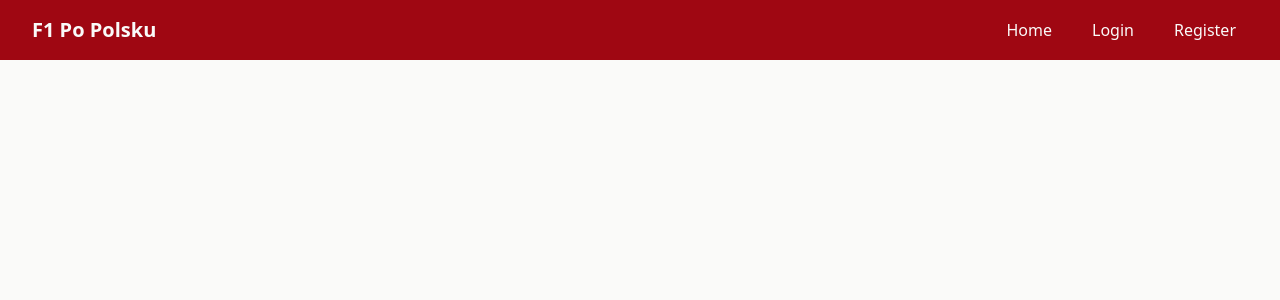
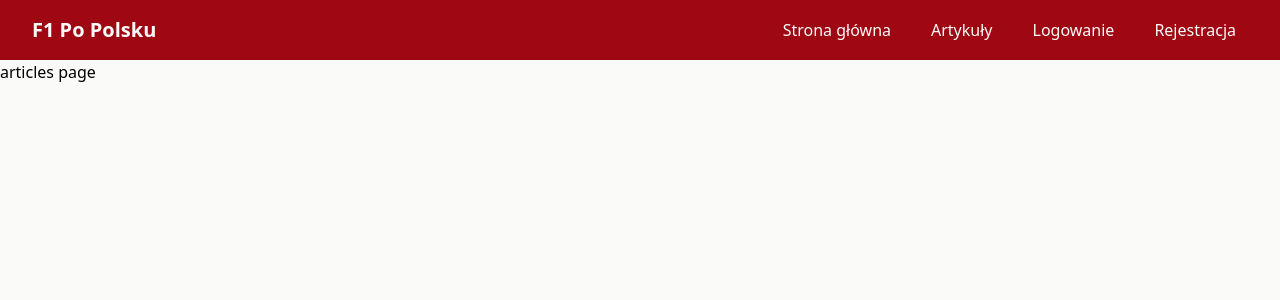
Before and after one commit to JOSK2025/f1pl, a React (Vite) app in the folder frontend/: page /articles in a window 1280 px wide. Shown: the top 300 px of the page. Built offline with nearby package versions, Linux system fonts and the light colour scheme.

Commit message:
add articles page and change navbar button labels

```diff
--- a/frontend/src/App.tsx
+++ b/frontend/src/App.tsx
@@ -3,6 +3,7 @@ import Home from "./pages/Home.tsx";
 import Login from "./pages/Login.tsx";
 import Register from "./pages/Register.tsx";
 import Navbar from "./components/Navbar.tsx";
+import Articles from "./pages/Articles.tsx";
 
 function App() {
     return (
@@ -13,6 +14,7 @@ function App() {
                     <Route path="/" element={<Home />} />
                     <Route path="/login" element={<Login />} />
                     <Route path="/register" element={<Register />} />
+                    <Route path="/articles" element={<Articles />} />
                 </Routes>
             </Router>
         </div>
--- a/frontend/src/components/Navbar.tsx
+++ b/frontend/src/components/Navbar.tsx
@@ -1,6 +1,6 @@
 import { useState } from "react";
 import { Link } from "react-router-dom";
-import { HomeIcon, UserPlusIcon, ArrowLeftOnRectangleIcon, Bars3Icon, XMarkIcon } from "@heroicons/react/24/solid";
+import { HomeIcon, UserPlusIcon, ArrowLeftOnRectangleIcon, Bars3Icon, XMarkIcon, DocumentTextIcon } from "@heroicons/react/24/solid";
 
 const Navbar = () => {
   const [isOpen, setIsOpen] = useState(false);
@@ -10,9 +10,10 @@ const Navbar = () => {
   };
 
   const navLinks = [
-    {to: "/", text: "Home", icon: <HomeIcon className="h-6 w-6" />},
-    {to: "/login", text: "Login", icon: <ArrowLeftOnRectangleIcon className="h-6 w-6" />},
-    {to: "/register", text: "Register", icon: <UserPlusIcon className="h-6 w-6" />}
+    {to: "/", text: "Strona główna", icon: <HomeIcon className="h-6 w-6" />},
+    {to: "/articles", text: "Artykuły", icon: <DocumentTextIcon className="h-6 w-6" />},
+    {to: "/login", text: "Logowanie", icon: <ArrowLeftOnRectangleIcon className="h-6 w-6" />},
+    {to: "/register", text: "Rejestracja", icon: <UserPlusIcon className="h-6 w-6" />}
   ];
 
   return (
--- /dev/null
+++ b/frontend/src/pages/Articles.tsx
@@ -0,0 +1,9 @@
+const Articles = () => {
+    return (
+        <div>
+            articles page
+        </div>
+    );
+};
+
+export default Articles;
```
